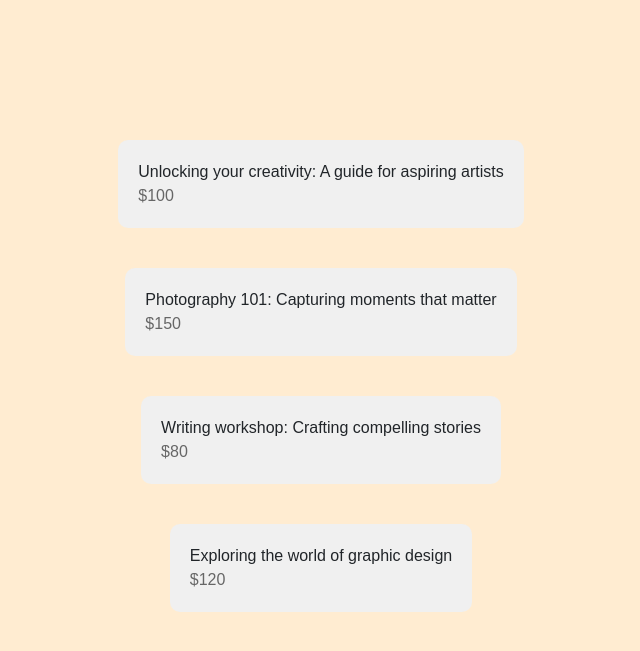
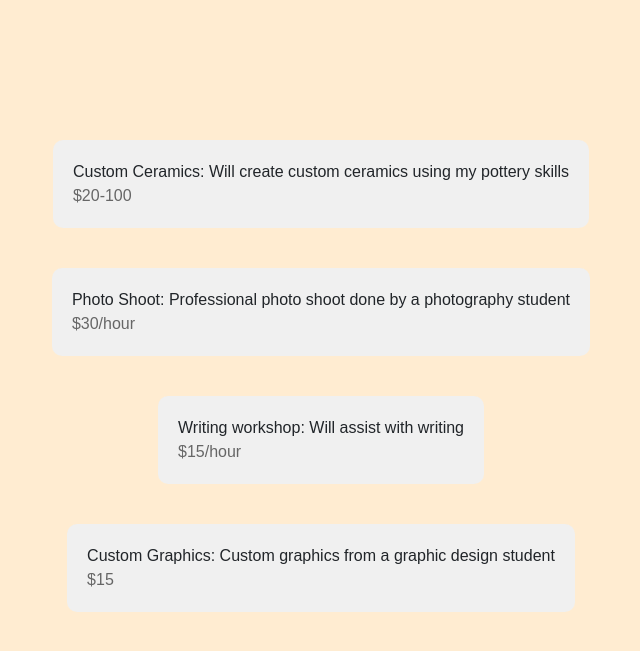
Before and after one commit to Archie505/Hackathon, a Flask app: page /browse/creatives in a window 1280 px wide. Shown: the part 56-707 px from the top of the page, without its empty margins (319-959 px from the left). Run offline with Flask 3, Linux system fonts and the light colour scheme.

Commit message:
Update browse_creatives.html

```diff
--- a/templates/browse_creatives.html
+++ b/templates/browse_creatives.html
@@ -40,20 +40,20 @@
 <body>
     <div class="posts-container">
         <div class="post">
-            <div class="post-content">Unlocking your creativity: A guide for aspiring artists</div>
-            <div class="post-cost">$100</div>
+            <div class="post-content">Custom Ceramics: Will create custom ceramics using my pottery skills</div>
+            <div class="post-cost">$20-100</div>
         </div>
         <div class="post">
-            <div class="post-content">Photography 101: Capturing moments that matter</div>
-            <div class="post-cost">$150</div>
+            <div class="post-content">Photo Shoot: Professional photo shoot done by a photography student</div>
+            <div class="post-cost">$30/hour</div>
         </div>
         <div class="post">
-            <div class="post-content">Writing workshop: Crafting compelling stories</div>
-            <div class="post-cost">$80</div>
+            <div class="post-content">Writing workshop: Will assist with writing</div>
+            <div class="post-cost">$15/hour</div>
         </div>
         <div class="post">
-            <div class="post-content">Exploring the world of graphic design</div>
-            <div class="post-cost">$120</div>
+            <div class="post-content">Custom Graphics: Custom graphics from a graphic design student</div>
+            <div class="post-cost">$15</div>
         </div>
     </div>
 </body>
```
